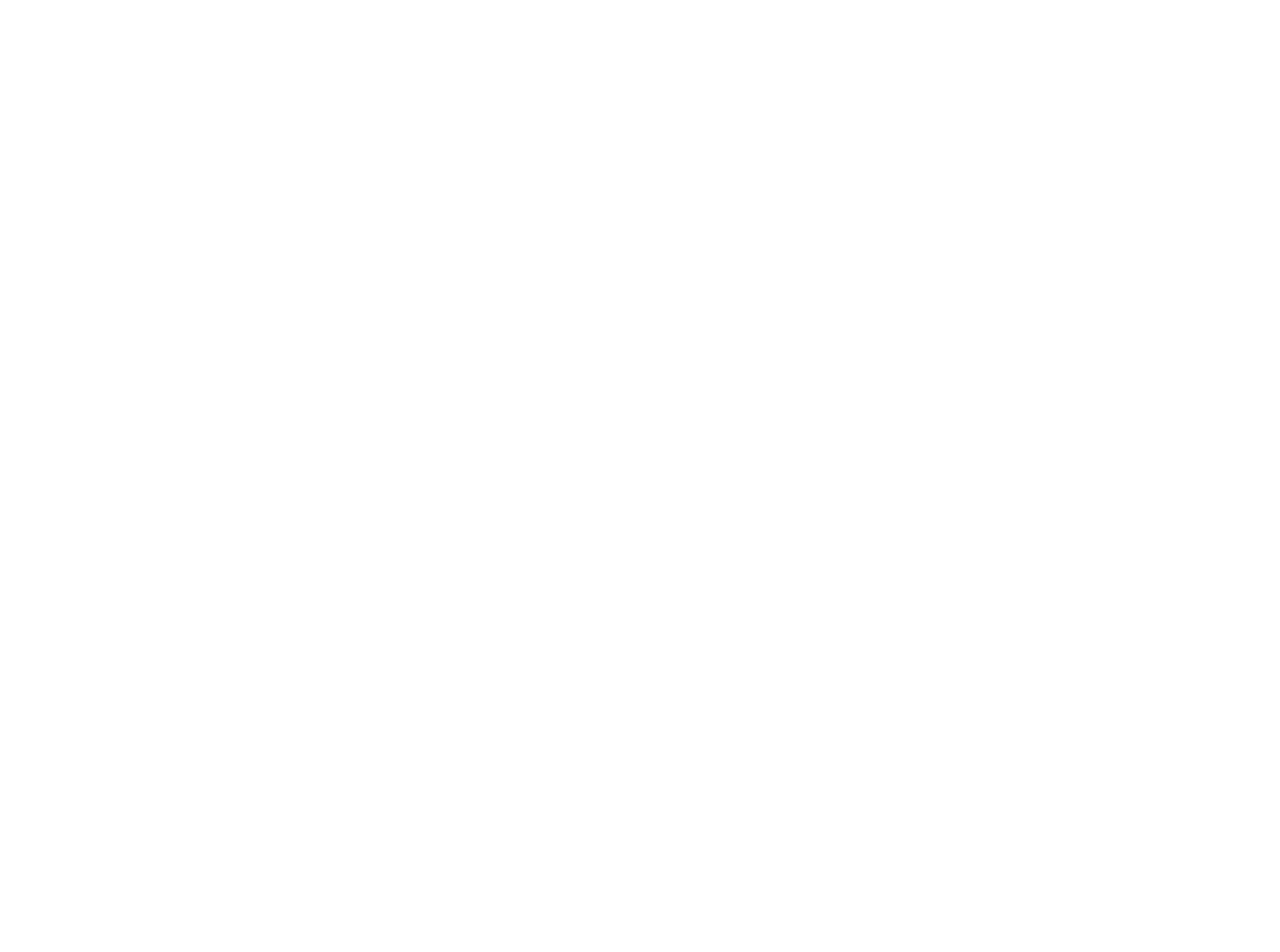
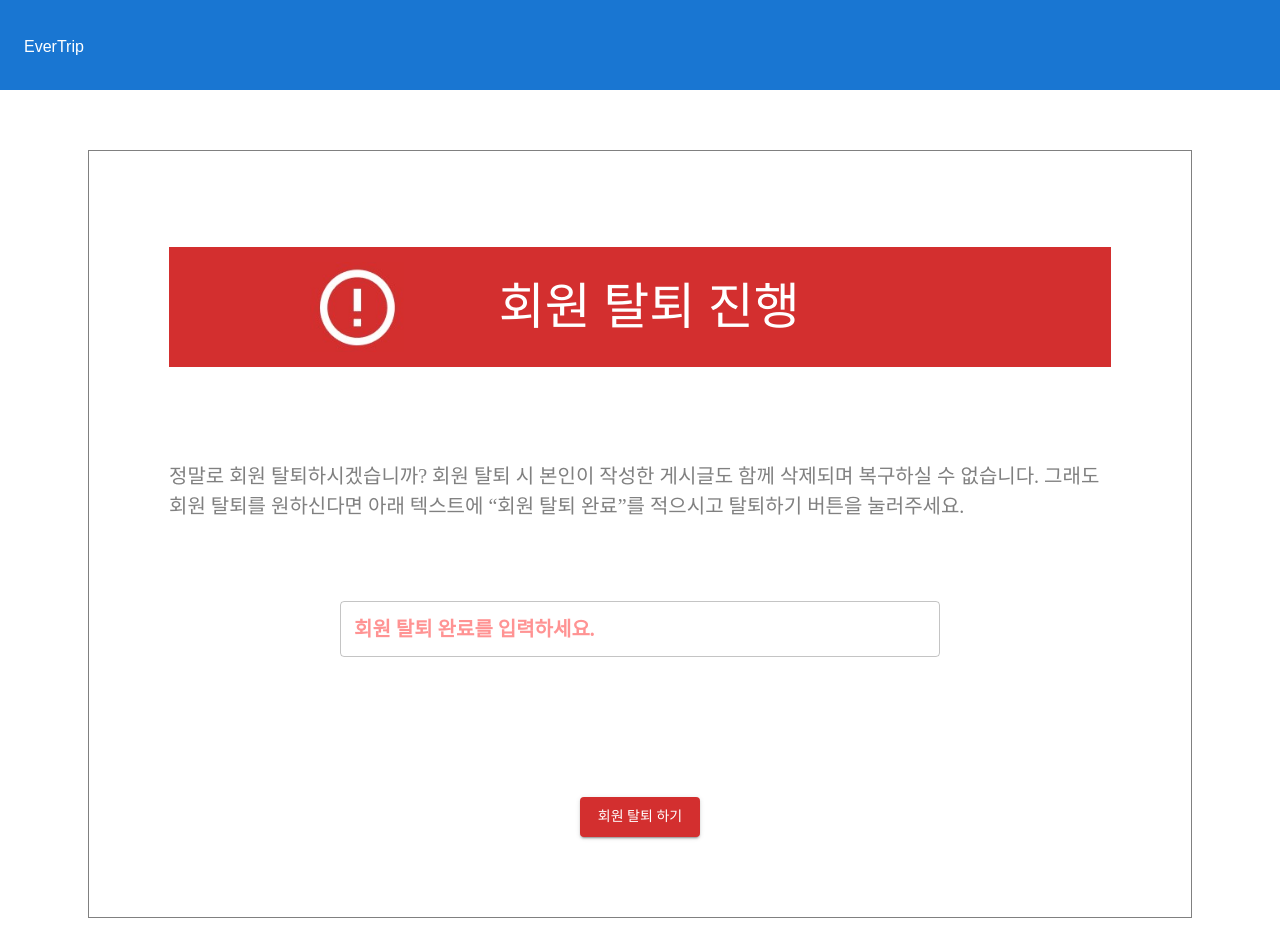
Before and after one commit to evertrip/evertrip-frontend, a React (Create React App) app: page /withdraw in a window 1280 px wide. Before the commit this address had no page. Shown: the top 952 px of the page. Before the commit the page ends 800 px from the top, so only its background shows below. Built offline with nearby package versions, Linux system fonts and the light colour scheme; a web font is replaced by a local one.

Commit message:
[feat] 회원 탈퇴 페이지 작성 #18

```diff
--- a/src/App.tsx
+++ b/src/App.tsx
@@ -8,6 +8,7 @@
 import Main from "./modules/main/routers/MainPageDisplay";
 import Profile from "./modules/myPage/profile";
 import PostList from "./modules/myPage/postList";
+import Withdraw from "./modules/myPage/withdraw";
 
 const GlobalStyle = createGlobalStyle`
 @font-face{
@@ -59,8 +60,12 @@
           <Route element={<Layout />}>
             <Route path="/" element={<Main />} />
             {/* <Route path="/post/create" element={<CreationPost />} /> => 예시입니다!!! */}
+            {/* 내 프로필 조회(수정) */}
             <Route path="/profile" element={<Profile/>} />
+            {/* 내 게시글 목록 조회 */}
             <Route path="/postList" element={<PostList/>} />
+            {/* 회원 탈퇴 */}
+            <Route path="/withdraw" element={<Withdraw/>} />
           </Route>
         </Routes>
       </ThemeProvider>
--- /dev/null
+++ b/src/modules/myPage/withdraw.tsx
@@ -0,0 +1,100 @@
+import { Container, Box, Button, Typography, FormControl, OutlinedInput } from "@mui/material";
+import React, { useCallback, useState } from "react";
+import { useNavigate } from "react-router-dom";
+
+const styles = {
+  container: {
+    display: 'flex',
+    width: '100%',
+    height: '100%',
+    minHeight: '90vh',
+    alignItems: 'center',
+    flexDirection: 'column',
+    margin: 0,
+    padding: 10,
+    border: '1px solid grey',
+  },
+  box1: {
+    marginTop: 2,
+    backgroundColor: '#D32F2F',
+    width: '100%',
+    minHeight: '15vh',
+    display: 'flex',
+    alignItems: "center"
+  },
+  box2: {
+    marginTop: 10,
+  },
+  button: {
+    width: '20%',
+    height: '5vh',
+    marginTop: 15,
+    backgroundColor: '#D32F2F',
+    '&:hover': {
+      backgroundColor: '#9A0007',
+      boxShadow: '0 3px 5px 2px rgba(0, 0, 0, .3)'
+    }
+  },
+  form: {
+    width: '100%',
+    display: 'flex',
+    flexDirection: 'column',
+    alignItems: 'center',
+    gap: '20px'
+  }
+};
+
+const announcement= "정말로 회원 탈퇴하시겠습니까? 회원 탈퇴 시 본인이 작성한 게시글도 함께 삭제되며 복구하실 수 없습니다. 그래도 회원 탈퇴를 원하신다면 아래 텍스트에 “회원 탈퇴 완료”를 적으시고 탈퇴하기 버튼을 눌러주세요.";
+
+function Withdraw() {
+  const [inputValue, setInputValue] = useState<string>('');
+  const navigate = useNavigate();
+
+  const handleInputChange = useCallback((event: React.ChangeEvent<HTMLInputElement>) => {
+    setInputValue(event.target.value);
+  }, []);
+
+  const handleFormSubmit = useCallback((event: React.FormEvent<HTMLFormElement>) => {
+    event.preventDefault();
+    if (window.confirm("회원 탈퇴를 진행하시겠습니까?")) {
+      if (inputValue !== "회원 탈퇴 완료") {
+        alert("회원 탈퇴 완료로 입력해야 합니다.");
+      } else {
+        // 회원 탈퇴 API 요청
+        alert("회원 탈퇴 완료!");
+
+        // 사용자 정보 삭제
+
+        // 메인 페이지로 이동
+        navigate('/');
+      }
+    }
+  }, [inputValue, navigate]);
+
+  return (
+    <Container sx={{ maxWidth: "1150px", marginTop: "60px", "@media (max-width: 600px)": { marginTop: "30px" } }}>
+      <Box sx={styles.container}>
+        <Box sx={styles.box1}>
+          <img src="/images/exclamationMark.jpg" style={{ width: '10%', height: '10%', marginLeft: '15%', marginRight: '10%' }} />
+          <Typography sx={{ fontSize: '50px', color: 'white' }}>회원 탈퇴 진행</Typography>
+        </Box>
+        <Typography sx={{ marginTop: '10%', color: 'gray', fontSize: '20px' }}>{announcement}</Typography>
+        <Box sx={styles.box2}>
+          <Box component="form" sx={styles.form} noValidate autoComplete="off" onSubmit={handleFormSubmit}>
+            <FormControl sx={{ width: '600px' }}>
+              <OutlinedInput
+                placeholder="회원 탈퇴 완료를 입력하세요."
+                value={inputValue}
+                onChange={handleInputChange}
+                sx={{ input: { color: 'red' }, height: '7vh', fontSize: '20px', fontWeight: '900', '&.Mui-focused .MuiOutlinedInput-notchedOutline': { borderColor: 'red', } }}
+              />
+            </FormControl>
+            <Button type="submit" variant="contained" sx={styles.button}>회원 탈퇴 하기</Button>
+          </Box>
+        </Box>
+      </Box>
+    </Container>
+  );
+}
+
+export default Withdraw;
```
Also changed, not shown: public/images/exclamationMark.jpg (added).
